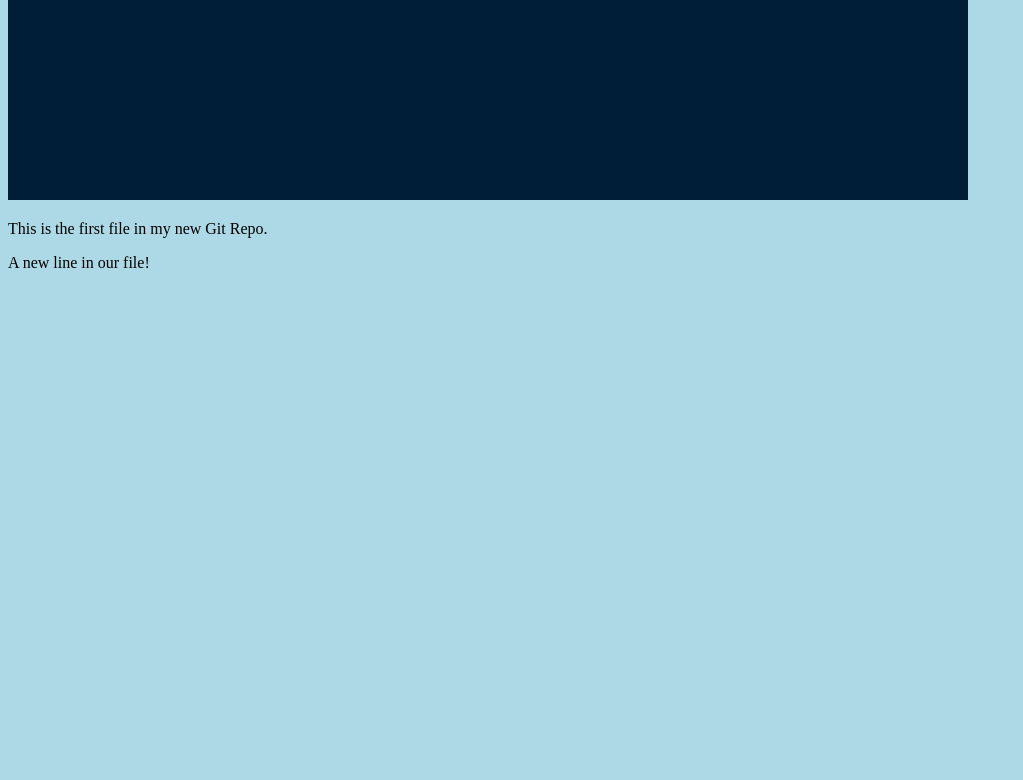
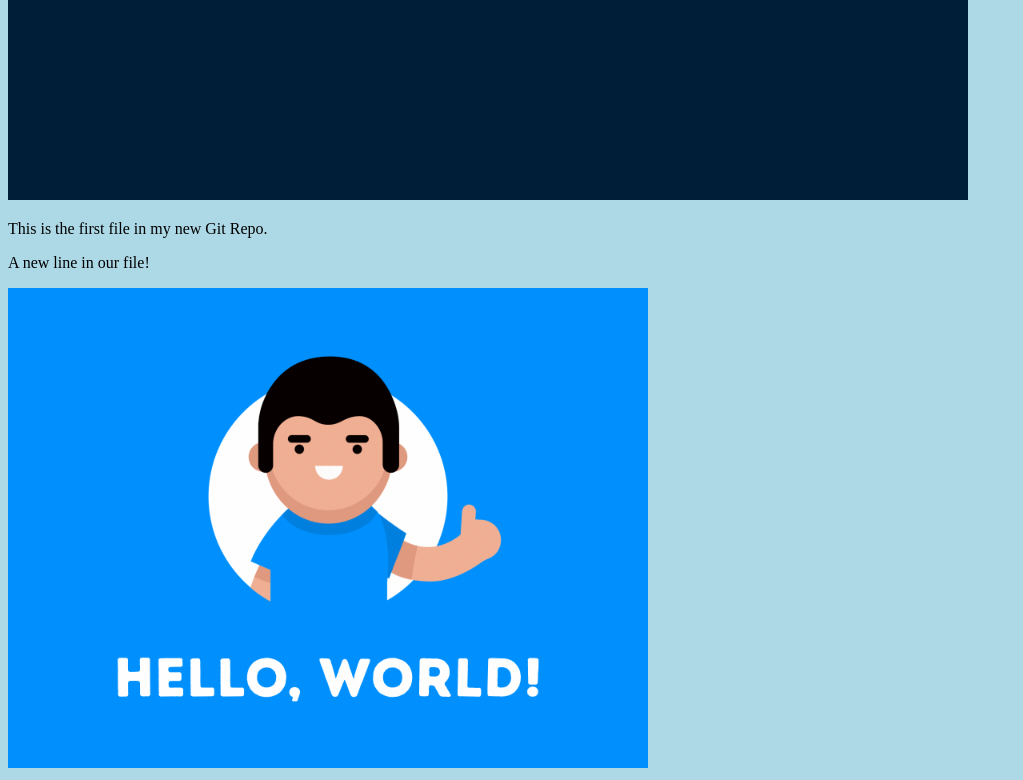
Before and after one commit to IsharaParanagamaGedara/myproject, a plain HTML site: page index.html in a window 1280 px wide. Shown: the part 390-1170 px from the top of the page, without its empty margins (0-1023 px from the left). Before the commit the page ends 800 px from the top, so only its background shows below. Drawn offline with Linux system fonts and the light colour scheme.

Commit message:
added new image

```diff
--- a/index.html
+++ b/index.html
@@ -7,10 +7,10 @@
 <body>
 
 <h1>Hello world!</h1>
-<div><img src="img_hello_world.jpg" alt="Hello World from Space"
-style="width:100%;max-width:960px"></div>
+<div><img src="img_hello_world.jpg" alt="Hello World from Space" style="width:100%;max-width:960px"></div>
 <p>This is the first file in my new Git Repo.</p>
 <p>A new line in our file!</p>
+<div><img src="img_hello_git.gif" alt="Hello Git" style="width:100%;max-width:640px"></div>
 
 </body>
 </html>
```
Also changed, not shown: img_hello_git.gif (added).
